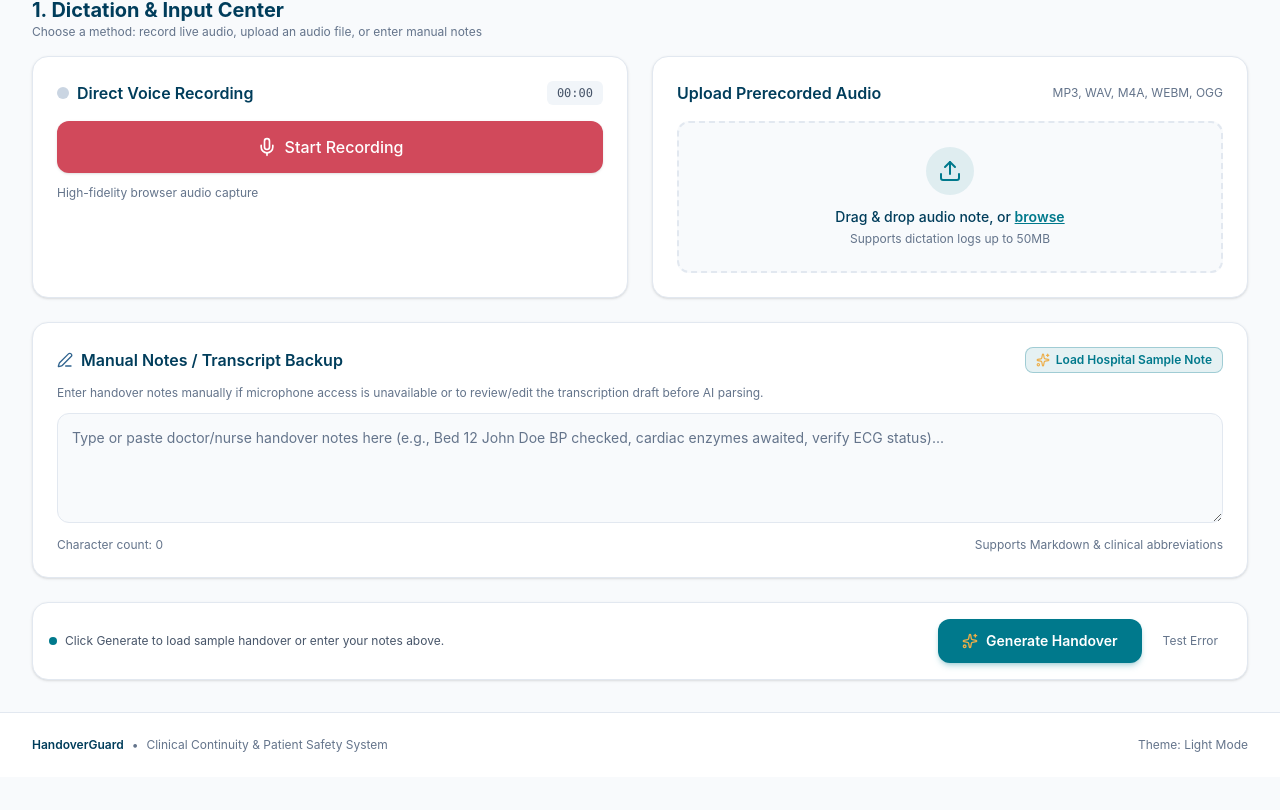
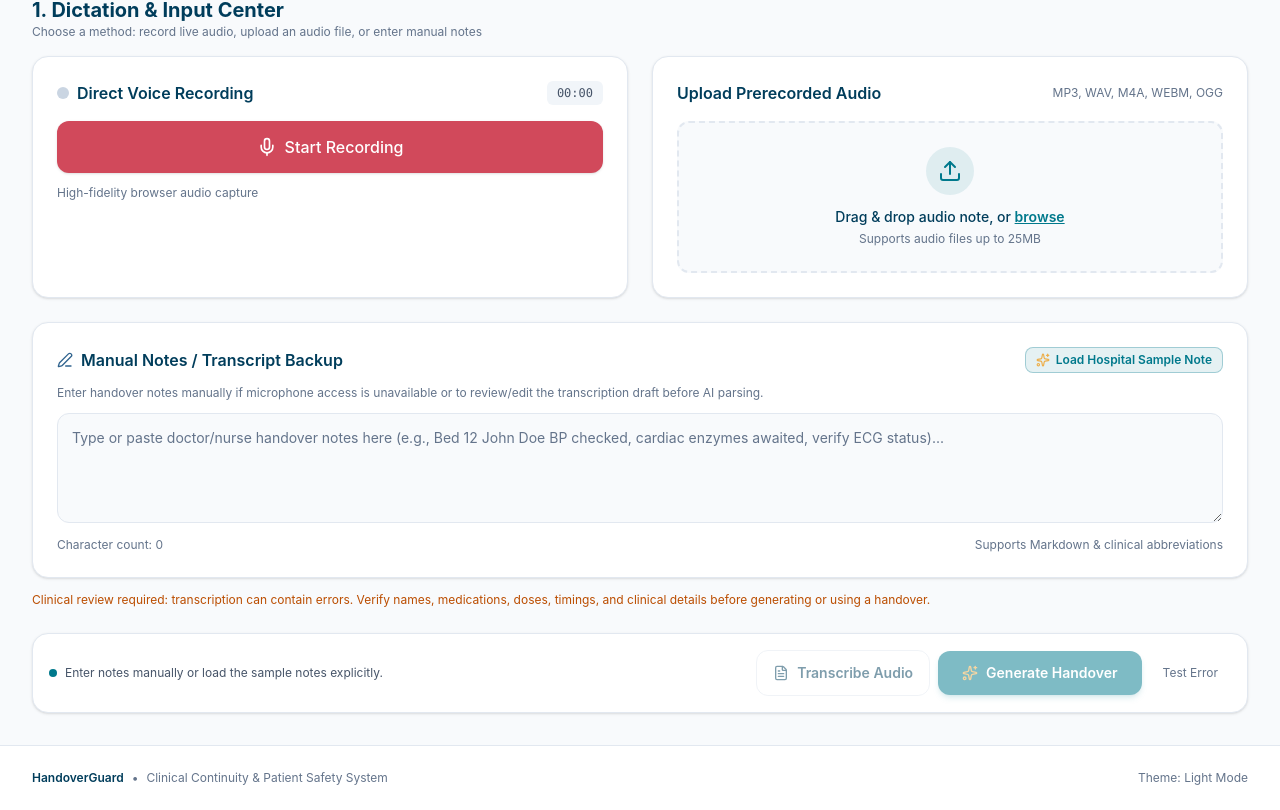
Before and after one commit to takshnayaknagar/HandoverGuard, a React (Vite) app: page / in a window 1280 px wide. Shown: the part 463-1273 px from the top of the page. Before the commit the page ends 1240 px from the top, so only its background shows below. Built offline with nearby package versions, Linux system fonts and the light colour scheme.

Commit message:
Integrate frontend audio transcription flow

```diff
--- a/src/App.tsx
+++ b/src/App.tsx
@@ -7,7 +7,7 @@ import { HandoverDashboardCards } from './components/CategoryCard';
 import { LoadingState, ErrorState } from './components/StatusStates';
 import type { HandoverOutput } from './types/handover';
 import { SAMPLE_HANDOVER_OUTPUT } from './data/sampleData';
-import { generateHandover } from './services/handoverApi';
+import { generateHandover, transcribeAudio } from './services/handoverApi';
 import {
   Sparkles,
   FileText,
@@ -47,6 +47,7 @@ export const App: React.FC = () => {
 
   // Processing & Output states
   const [isProcessing, setIsProcessing] = useState(false);
+  const [isTranscribing, setIsTranscribing] = useState(false);
   const [errorMessage, setErrorMessage] = useState<string | null>(null);
   const [handoverResult, setHandoverResult] = useState<HandoverOutput | null>(null);
   const [copied, setCopied] = useState(false);
@@ -79,7 +80,32 @@ export const App: React.FC = () => {
     setManualNotes(SAMPLE_HANDOVER_OUTPUT.rawTranscript);
   };
 
-  // Submit trigger
+  // Explicitly transcribe selected audio; the clinician reviews the result before generation.
+  const handleTranscribeAudio = async () => {
+    const audio = uploadedFile ?? recordedBlob;
+
+    if (!audio) {
+      setErrorMessage('Record audio or select an audio file before transcribing.');
+      return;
+    }
+
+    setErrorMessage(null);
+    setIsTranscribing(true);
+
+    try {
+      const transcript = await transcribeAudio(audio);
+      setManualNotes(transcript);
+      setHandoverResult(null);
+    } catch (err: unknown) {
+      setErrorMessage(
+        err instanceof Error ? err.message : 'An unexpected error occurred during transcription.'
+      );
+    } finally {
+      setIsTranscribing(false);
+    }
+  };
+
+  // Generate only from notes explicitly entered or reviewed by the clinician.
   const handleGenerateHandover = async (forceSimulateFailure = false) => {
     setErrorMessage(null);
     setIsProcessing(true);
@@ -90,16 +116,14 @@ export const App: React.FC = () => {
         throw new Error('Simulation test: Transcription service connection timed out or audio quality is too low.');
       }
 
-      if (!recordedBlob && !uploadedFile && manualNotes.trim().length === 0) {
-        setManualNotes(SAMPLE_HANDOVER_OUTPUT.rawTranscript);
+      const reviewedNotes = manualNotes.trim();
+      if (!reviewedNotes) {
+        throw new Error(
+          'Enter handover notes or transcribe audio first. Review the notes before generating a handover.'
+        );
       }
 
-      const result = await generateHandover({
-        audioBlob: recordedBlob || undefined,
-        audioFile: uploadedFile || undefined,
-        rawText: manualNotes || SAMPLE_HANDOVER_OUTPUT.rawTranscript
-      });
-
+      const result = await generateHandover({ rawText: reviewedNotes });
       setHandoverResult(result);
     } catch (err: unknown) {
       setErrorMessage(
@@ -186,14 +210,14 @@ export const App: React.FC = () => {
             <VoiceRecorder
               onAudioReady={handleAudioReady}
               onClearAudio={handleClearAudio}
-              disabled={isProcessing}
+              disabled={isProcessing || isTranscribing}
             />
 
             <FileUploader
               onFileSelected={handleFileSelected}
               selectedFile={uploadedFile}
               onClearFile={handleClearFile}
-              disabled={isProcessing}
+              disabled={isProcessing || isTranscribing}
             />
           </div>
 
@@ -202,8 +226,12 @@ export const App: React.FC = () => {
               value={manualNotes}
               onChange={setManualNotes}
               onLoadSample={handleLoadSampleNotes}
-              disabled={isProcessing}
+              disabled={isProcessing || isTranscribing}
             />
+            <p className="mt-3 text-xs leading-relaxed text-amber-700 dark:text-amber-300">
+              Clinical review required: transcription can contain errors. Verify names, medications,
+              doses, timings, and clinical details before generating or using a handover.
+            </p>
           </div>
 
           {/* Action Trigger Banner */}
@@ -211,17 +239,31 @@ export const App: React.FC = () => {
             <div className="text-xs text-[var(--text-secondary)] flex items-center gap-2">
               <span className="w-2 h-2 rounded-full bg-[#00798c] dark:bg-[#38bdf8]" />
               <span>
-                {hasAnyInput
-                  ? 'Ready to process clinical note with AI models.'
-                  : 'Click Generate to load sample handover or enter your notes above.'}
+                {isTranscribing
+                  ? 'Transcribing audio?'
+                  : manualNotes.trim()
+                    ? 'Notes are available. Review them before generating the handover.'
+                    : recordedBlob || uploadedFile
+                      ? 'Audio selected. Transcribe it, then review the transcript below.'
+                      : 'Enter notes manually or load the sample notes explicitly.'}
               </span>
             </div>
 
             <div className="flex items-center gap-2 w-full sm:w-auto">
               <button
                 type="button"
+                onClick={handleTranscribeAudio}
+                disabled={isProcessing || isTranscribing || !(recordedBlob || uploadedFile)}
+                className="flex-1 sm:flex-initial flex items-center justify-center gap-2 px-4 py-3 border border-[var(--border-card)] text-[var(--text-primary)] hover:bg-[var(--bg-main)] font-semibold text-sm rounded-xl transition-all cursor-pointer disabled:opacity-50 disabled:cursor-not-allowed"
+              >
+                <FileText className="w-4 h-4" />
+                <span>{isTranscribing ? 'Transcribing?' : 'Transcribe Audio'}</span>
+              </button>
+
+              <button
+                type="button"
                 onClick={() => handleGenerateHandover(false)}
-                disabled={isProcessing}
+                disabled={isProcessing || isTranscribing || !manualNotes.trim()}
                 className="flex-1 sm:flex-initial flex items-center justify-center gap-2 px-6 py-3 bg-[#00798c] hover:bg-[#006575] text-white font-semibold text-sm rounded-xl shadow-md shadow-[#00798c]/25 transition-all focus:ring-4 focus:ring-[#00798c]/20 cursor-pointer disabled:opacity-50"
               >
                 <Sparkles className="w-4 h-4 text-[#edae49]" />
@@ -232,7 +274,7 @@ export const App: React.FC = () => {
               <button
                 type="button"
                 onClick={() => handleGenerateHandover(true)}
-                disabled={isProcessing}
+                disabled={isProcessing || isTranscribing}
                 title="Test how error states render for judges"
                 className="px-3 py-3 text-xs text-[var(--text-muted)] hover:text-[#d1495b] hover:bg-[#d1495b]/10 rounded-xl transition-colors cursor-pointer border border-transparent hover:border-[#d1495b]/30"
               >
--- a/src/components/FileUploader.tsx
+++ b/src/components/FileUploader.tsx
@@ -69,7 +69,7 @@ export const FileUploader: React.FC<FileUploaderProps> = ({
             <p className="text-sm font-medium text-[var(--text-primary)]">
               Drag & drop audio note, or <span className="text-[#00798c] dark:text-[#38bdf8] font-semibold underline">browse</span>
             </p>
-            <p className="text-xs text-[var(--text-muted)] mt-1">Supports dictation logs up to 50MB</p>
+            <p className="text-xs text-[var(--text-muted)] mt-1">Supports audio files up to 25MB</p>
           </div>
         </div>
       ) : (
--- a/src/services/handoverApi.ts
+++ b/src/services/handoverApi.ts
@@ -9,6 +9,53 @@ import { SAMPLE_HANDOVER_OUTPUT } from '../data/sampleData';
  */
 
 const PROCESS_URL = '/api/process-handover';
+const TRANSCRIBE_URL = '/api/transcribe';
+
+/**
+ * Upload audio to local Whisper STT. The returned transcript must be
+ * reviewed and edited by the clinician before generateHandover is called.
+ */
+export const transcribeAudio = async (audio: Blob | File): Promise<string> => {
+  const formData = new FormData();
+  const filename =
+    audio instanceof File
+      ? audio.name
+      : audio.type.includes('webm')
+        ? 'recording.webm'
+        : audio.type.includes('mp4')
+          ? 'recording.m4a'
+          : 'recording.wav';
+
+  formData.append('audio', audio, filename);
+
+  const response = await fetch(TRANSCRIBE_URL, {
+    method: 'POST',
+    body: formData
+  });
+
+  const body = await response.json().catch(() => null) as {
+    transcript?: unknown;
+    error?: { message?: string };
+  } | null;
+
+  if (!response.ok) {
+    throw new Error(
+      body?.error?.message || `Transcription failed with status ${response.status}.`
+    );
+  }
+
+  if (typeof body?.transcript !== 'string') {
+    throw new Error('The transcription service returned an invalid response.');
+  }
+
+  if (!body.transcript.trim()) {
+    throw new Error(
+      'No speech was recognized. Please check the recording or enter the notes manually.'
+    );
+  }
+
+  return body.transcript;
+};
 
 /** Response shape returned by the backend (do not rename backend fields). */
 interface BackendHandover {
@@ -42,7 +89,7 @@ function mapBackendResponse(backend: BackendHandover, transcript: string): Hando
     id: `HO-${now.getFullYear()}${String(now.getMonth() + 1).padStart(2, '0')}${String(now.getDate()).padStart(2, '0')}`,
     shift: 'Ward handover (AI-organised draft)',
     timestamp: now.toISOString(),
-    // UNIMPLEMENTED METRICS — the dashboard does not render `summary`; it only
+    // UNIMPLEMENTED METRICS â€” the dashboard does not render `summary`; it only
     // appears in the Export JSON file. Treat both values as "not assessed":
     // - patientCount: 1/0 indicates whether a patient reference was stated in
     //   the transcript, NOT a count of unique patients.
@@ -78,12 +125,12 @@ export const generateHandover = async (
     };
   }
 
-  // Speech-to-text (Person 2) is not integrated yet: audio alone cannot be
-  // processed, so require typed/pasted notes for real calls.
+  // Require reviewed typed/pasted notes; audio must be transcribed before
+  // calling this endpoint.
   const transcript = payload.rawText?.trim();
   if (!transcript) {
     throw new Error(
-      'Audio transcription is not integrated yet. Please type or paste the handover notes instead.'
+      'Please transcribe the audio first or enter the handover notes manually.'
     );
   }
 
```
